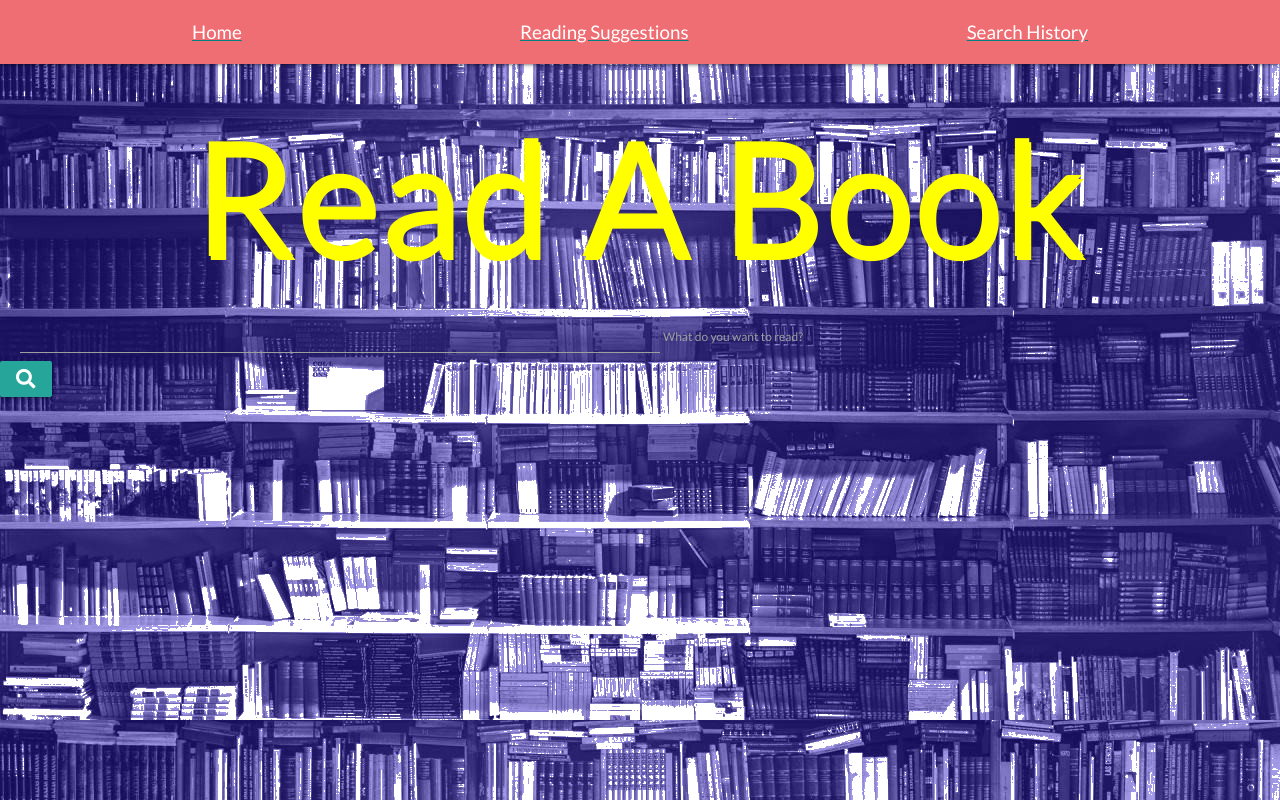
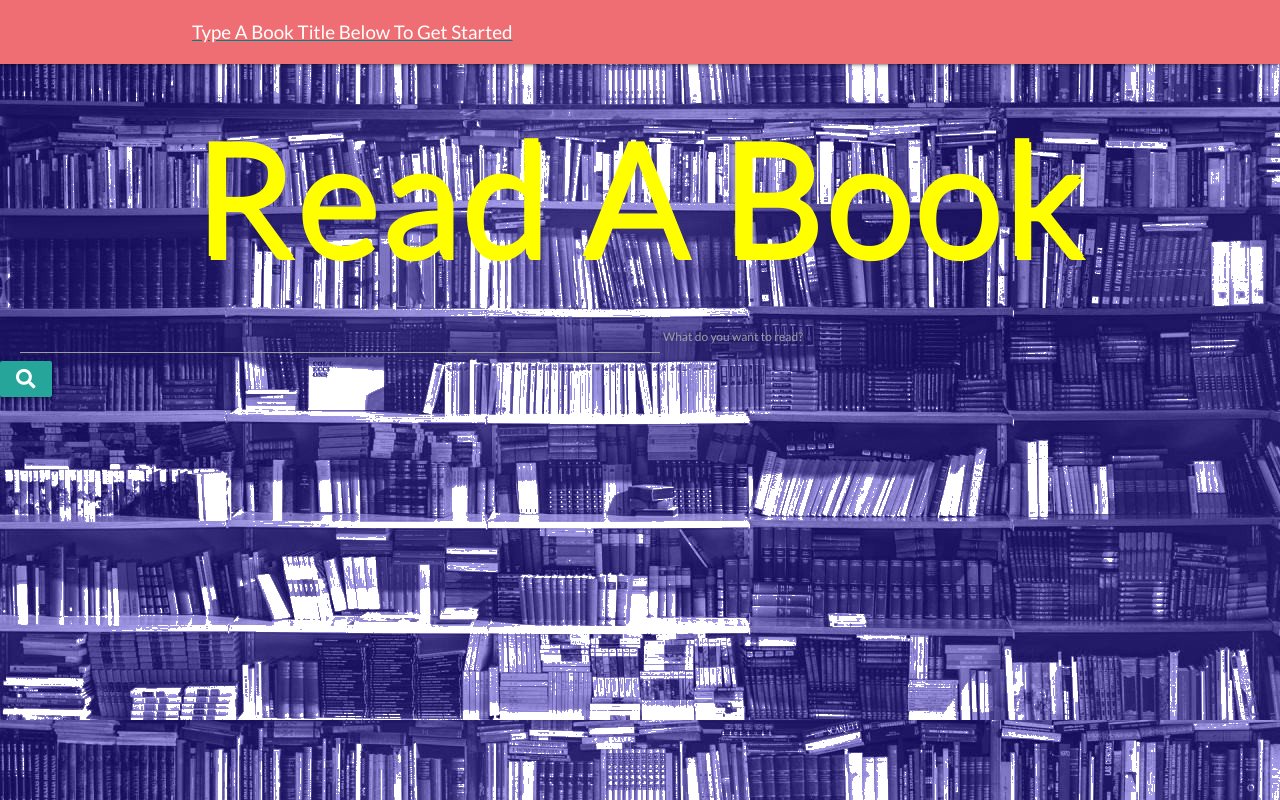
Before and after one commit to djetton6/bookNook, a website: page index.html in a window 1280 px wide. Drawn offline with nearby package versions, Linux system fonts and the light colour scheme.

Commit message:
removed unneccesary list items from the top.

```diff
--- a/index.html
+++ b/index.html
@@ -21,9 +21,7 @@
   <main>
     <nav class="nav-bar">
       <ul class="container">
-        <li class="home">Home</li>
-        <li class="reading-suggestions">Reading Suggestions</li>
-        <li class="search-history">Search History</li>
+        <li class="home">Type A Book Title Below To Get Started</li>
       </ul>
     </nav>
     <h1 class="headline">Read A Book</h1>
--- a/style/style.css
+++ b/style/style.css
@@ -39,6 +39,7 @@ button {
   text-decoration: underline;
   text-align: left;
   font-size: 2em;
+  background-color:black;
 }
 
 #books-query {
```
